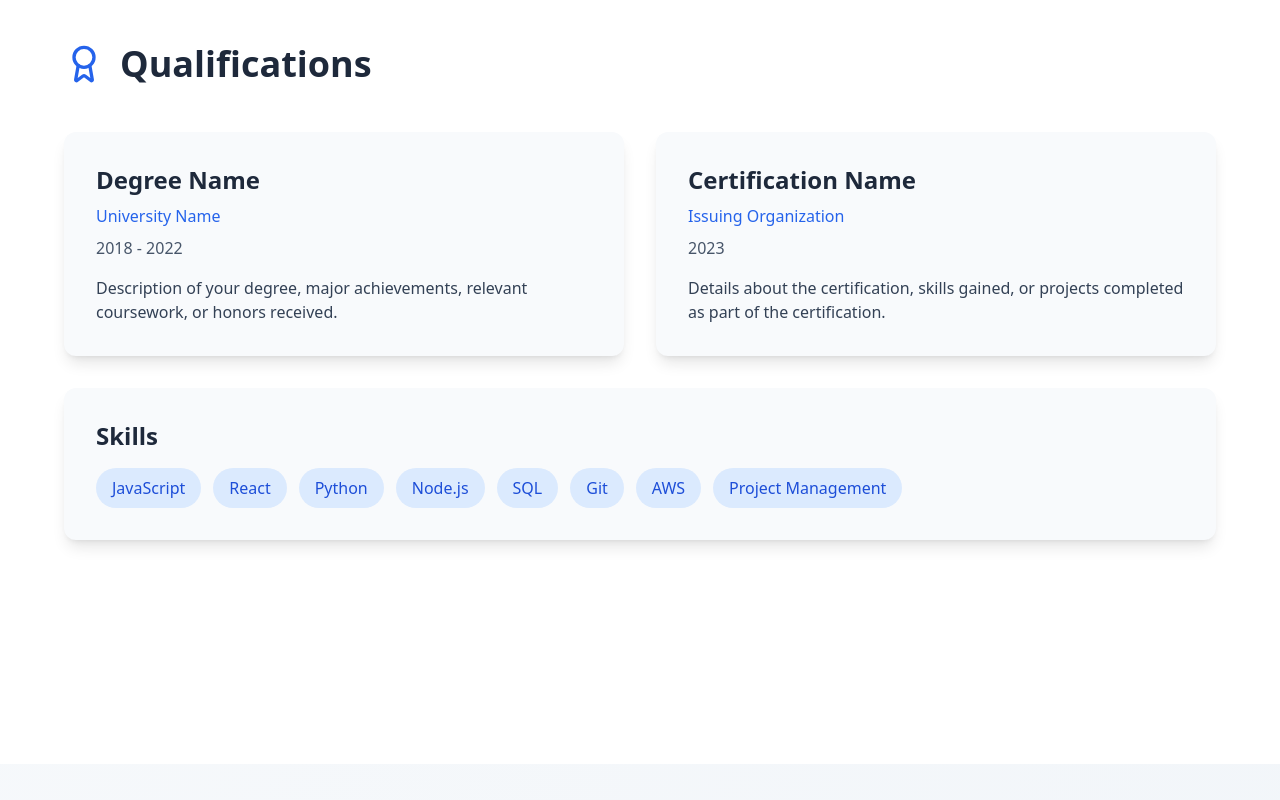
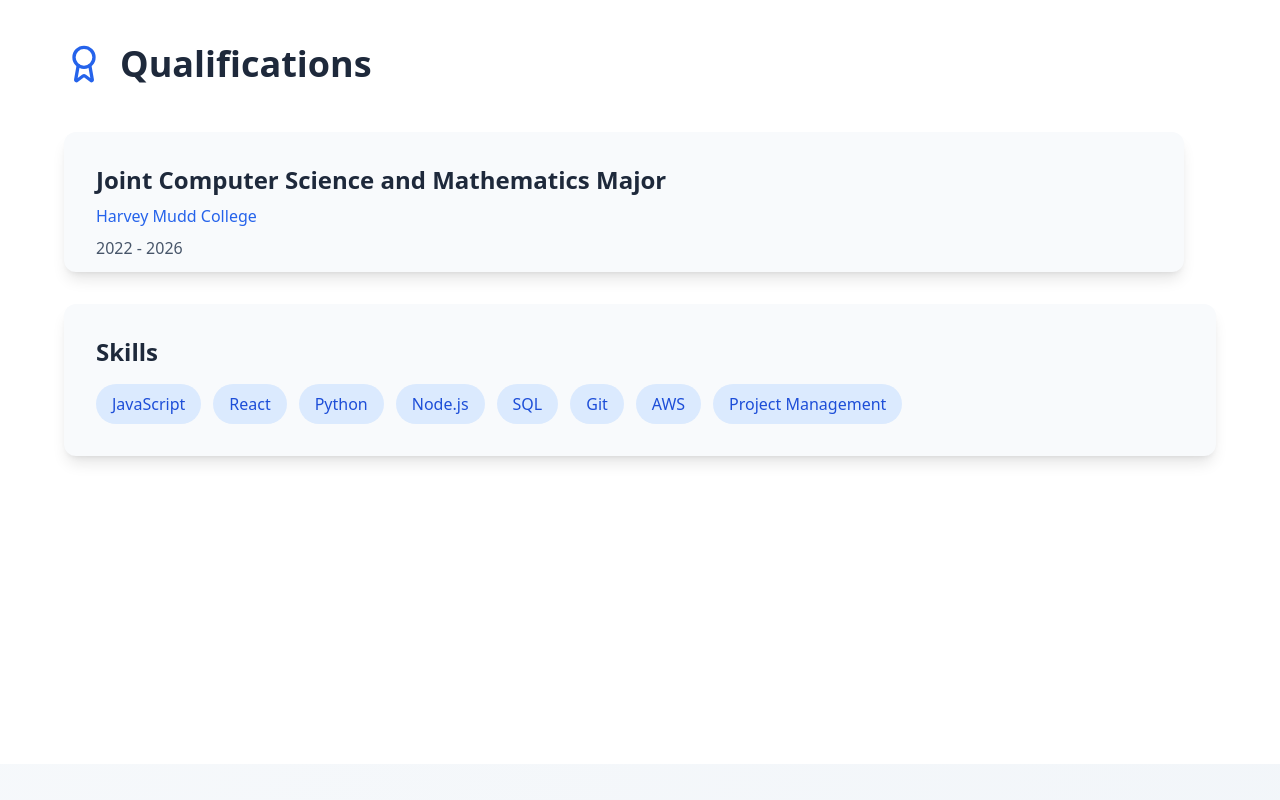
Before and after one commit to edonson2016/my-portfolio, a React (Create React App) app: page / in a window 1280 px wide. Shown: the part 900-1700 px from the top of the page. Built offline with nearby package versions, Linux system fonts and the light colour scheme.

Commit message:
Added dynamic education and buttons

```diff
--- a/src/App.js
+++ b/src/App.js
@@ -7,6 +7,8 @@ export default function Portfolio() {
   const [mobileMenuOpen, setMobileMenuOpen] = useState(false);
   const [showPopup, setShowPopup] = useState(false);
   const [isVisible, setIsVisible] = useState(false); // controls DOM + CSS
+  const [isEdHover, setIsEdHover] = useState(false);
+  const [isEdVisible, setIsEdVisible] = useState(false);
 
   const openPopup = () => {
     setIsVisible(true);
@@ -16,6 +18,16 @@ export default function Portfolio() {
   const closePopup = () => {
     setShowPopup(false);
     setTimeout(() => setIsVisible(false), 500); // wait for fade-out duration
+  };
+
+  const ExpandEd = () => {
+    setIsEdVisible(true);
+    setTimeout(() => setIsEdHover(true), 5); // small delay to trigger transition
+  };
+
+  const CloseEd = () => {
+    setIsEdHover(false);
+    setTimeout(() => setIsEdVisible(false), 250); // wait for fade-out duration
   };
 
   useEffect(() => {
@@ -157,9 +169,13 @@ export default function Portfolio() {
                     </div>
                   </div>
                 )}
-                  <button className="px-6 py-3 border-2 border-slate-300 text-slate-700 rounded-lg hover:border-slate-400 transition-colors">
+                  <a
+                    href="/Edward_Donson_CV.pdf"
+                    download
+                    className="px-6 py-3 border-2 border-slate-300 text-slate-700 rounded-lg hover:border-slate-400 transition-colors inline-block"
+                  >
                     Download CV
-                  </button>
+                  </a>
                 </div>
               </div>
             </div>
@@ -174,29 +190,26 @@ export default function Portfolio() {
               <h2 className="text-4xl font-bold text-slate-800">Qualifications</h2>
             </div>
 
-            <div className="grid md:grid-cols-2 gap-8">
+            <div className="grid md:grid-cols-1 gap-8">
               {/* Education Card */}
-              <div className="bg-slate-50 p-8 rounded-xl shadow-lg hover:shadow-xl transition-shadow">
+              <div className={`bg-slate-50 p-8 rounded-xl shadow-lg hover:shadow-xl
+                              transition-[max-height] duration-250 ease-in-out
+                              overflow-hidden
+                              ${isEdHover ? "max-h-[500px]" : "max-h-[140px]"}`}
+              onMouseEnter={ExpandEd}
+              onMouseLeave={CloseEd}>
                 <h3 className="text-2xl font-semibold text-slate-800 mb-2">
-                  Degree Name
+                  Joint Computer Science and Mathematics Major
                 </h3>
-                <p className="text-blue-600 font-medium mb-2">University Name</p>
-                <p className="text-slate-600 mb-4">2018 - 2022</p>
-                <p className="text-slate-700">
+                <p className="text-blue-600 font-medium mb-2">Harvey Mudd College</p>
+                <p className="text-slate-600 mb-4">2022 - 2026</p>
+                {isEdVisible && <p
+                  className={`text-slate-700 transition-opacity duration-250 ease-in-out ${
+                    isEdHover ? "opacity-100" : "opacity-0"
+                  }`}
+                >
                   Description of your degree, major achievements, relevant coursework, or honors received.
-                </p>
-              </div>
-
-              {/* Certification Card */}
-              <div className="bg-slate-50 p-8 rounded-xl shadow-lg hover:shadow-xl transition-shadow">
-                <h3 className="text-2xl font-semibold text-slate-800 mb-2">
-                  Certification Name
-                </h3>
-                <p className="text-blue-600 font-medium mb-2">Issuing Organization</p>
-                <p className="text-slate-600 mb-4">2023</p>
-                <p className="text-slate-700">
-                  Details about the certification, skills gained, or projects completed as part of the certification.
-                </p>
+                </p>}
               </div>
 
               {/* Skills Card */}
@@ -282,9 +295,8 @@ export default function Portfolio() {
         <div className="max-w-6xl mx-auto text-center">
           <p className="text-slate-300">© 2024 Your Name. All rights reserved.</p>
           <div className="mt-4 flex justify-center space-x-6">
-            <a href="#" className="text-slate-300 hover:text-white transition-colors">LinkedIn</a>
-            <a href="#" className="text-slate-300 hover:text-white transition-colors">GitHub</a>
-            <a href="#" className="text-slate-300 hover:text-white transition-colors">Email</a>
+            <a href="https://www.linkedin.com/in/edward-donson/" className="text-slate-300 hover:text-white transition-colors">LinkedIn</a>
+            <a href="https://github.com/edonson2016" className="text-slate-300 hover:text-white transition-colors">GitHub</a>
           </div>
         </div>
       </footer>
```
Also changed, not shown: 1 other file (tests, documents, lock files or other folders).
